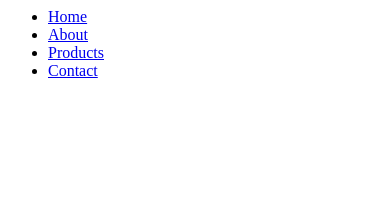
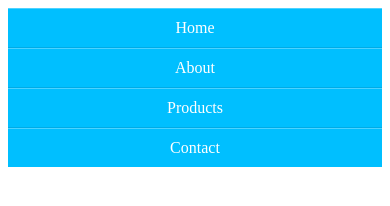
Before and after one commit to wallitw/git_test, a plain HTML site: page flex-example-2/index.html in a window 390 px wide. Drawn offline with Linux system fonts and the light colour scheme.

Commit message:
Add boilerplate + comments

```diff
--- a/flex-example-2/index.html
+++ b/flex-example-2/index.html
@@ -1,9 +1,23 @@
 <!-- example from https://css-tricks.com/snippets/css/a-guide-to-flexbox/ -->
 
 <!-- creating a navigation bar-->
+
+<!DOCTYPE html>
+<html lang="en">
+  <head>
+    <meta charset="UTF-8">
+    <title>Flexbox example 2</title>
+    <link rel="stylesheet" href="styles.css">
+  </head>
+
+  <body>
     <ul class="navigation">
       <li><a href="#">Home</a></li>
       <li><a href="#">About</a></li>
       <li><a href="#">Products</a></li>
       <li><a href="#">Contact</a></li>
     </ul>
+</body>
+
+
+</html>
--- a/flex-example-2/styles.css
+++ b/flex-example-2/styles.css
@@ -1,23 +1,50 @@
-/* Large */
+
 .navigation {
   display: flex;
   flex-flow: row wrap;
-    /* This aligns items to the end line on main-axis */
   justify-content: flex-end;
+
+  list-style: none;
+  margin: 0;
+  background: deepskyblue;
 }
 
-  /* Medium screens */
+.navigation a {
+  /* text-decoration put to none will remove line under text */
+  text-decoration: none;
+  /* anchor is an inline element, we change the display to block: we can add padding above and below the element */
+  display: block;
+  /* adding a padding around the anchor elements 1em = 1 time the size of the current font  */
+  padding: 1em;
+  /* adding color white to the anchor elements */
+  color: white;
+}
+
+.navigation a:hover {
+  /* background color will change to chosen color if you hover the anchor element (+padding) */
+  background: #1565C0;
+}
+
+/* If screen is less then 800 px --> justify-content will be changed to space around
+ this will cause the anchor elements to use the whole available spac */
 @media all and (max-width: 800px) {
   .navigation {
-      /* When on medium sized screens, we center it by evenly distributing empty space around items */
     justify-content: space-around;
   }
 }
 
-  /* Small screens */
-  @media all and (max-width: 500px) {
+@media all and (max-width: 600px) {
   .navigation {
-      /* On small screens, we are no longer using row direction but column */
-      flex-direction: column;
+    flex-flow: column wrap;
+    padding: 0;
+  }
+  .navigation a {
+    text-align: center;
+    padding: 10px;
+    border-top: 1px solid rgba(255, 255, 255,0.3);
+    border-bottom: 1px solid rgba(0, 0, 0, 0.1);
+  }
+  .navigation li:last-of-type a {
+    border-bottom: none;
   }
 }
```
Lines whose indentation alone changed are shown as unchanged.
